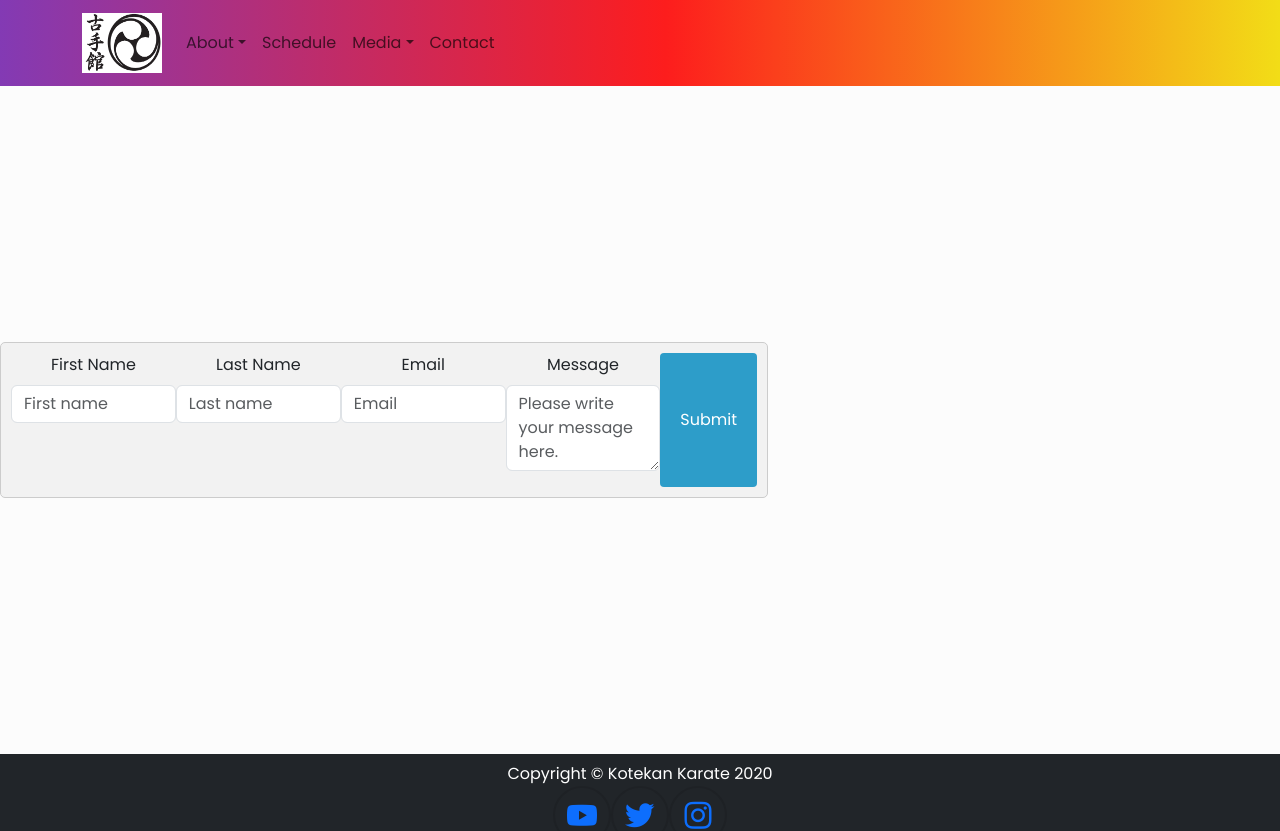
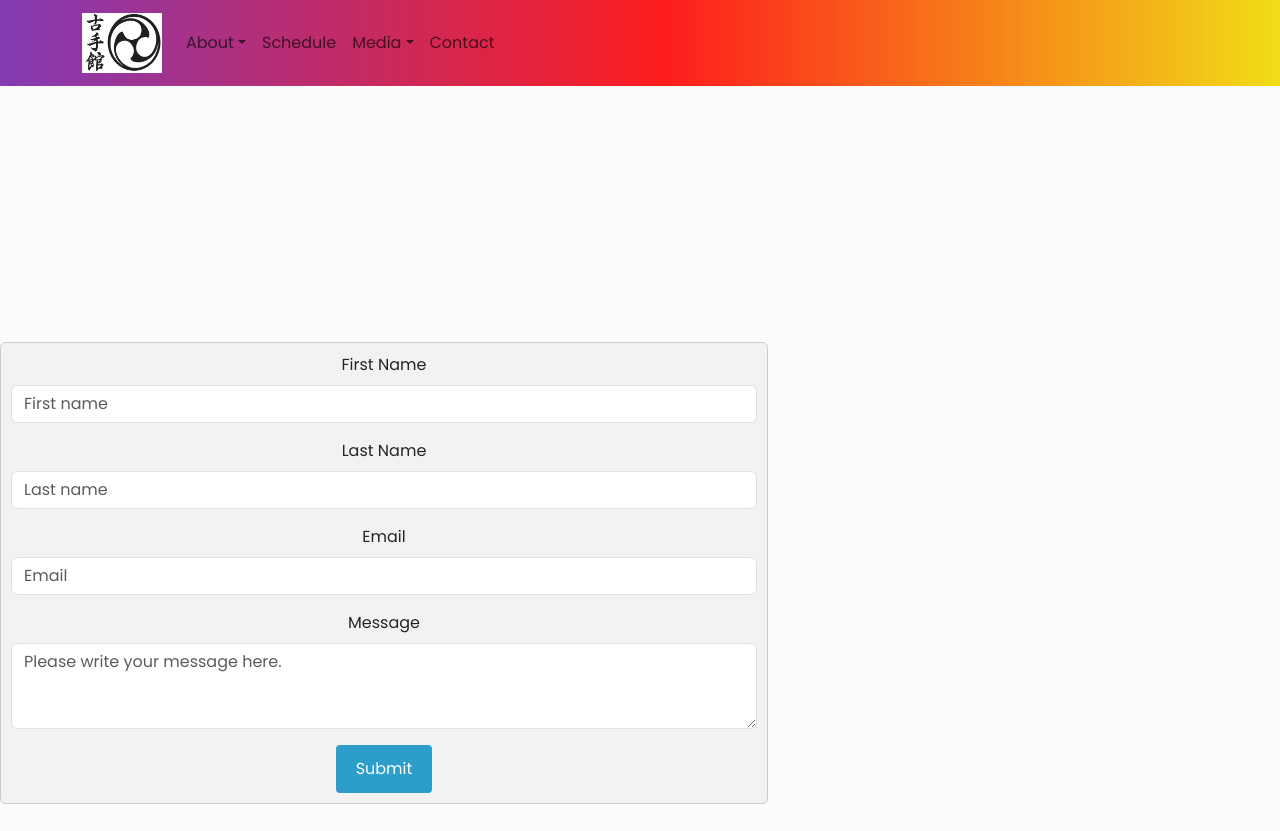
Before and after one commit to jebersole13/olddojosite, a React (Create React App) app: page /Contact in a window 1280 px wide. Shown: the top 831 px of the page. Built offline with nearby package versions, Linux system fonts and the light colour scheme.

Commit message:
big nope

```diff
--- a/src/Components/Pages/Contact.css
+++ b/src/Components/Pages/Contact.css
@@ -7,8 +7,7 @@
     max-width: 60%;
   border: 1px solid #ccc;
   box-sizing: border-box;
-  display:flex;
-  justify-content: center;
+
   margin-top: 20%;
   margin-bottom: 20%;
 
--- a/src/index.css
+++ b/src/index.css
@@ -57,8 +57,7 @@ footer{
   box-sizing: border-box;
 margin-top: 20%;
 margin-bottom: 20%;
-  display:flex;
-  justify-content: center;
+
 }
 
 
```
